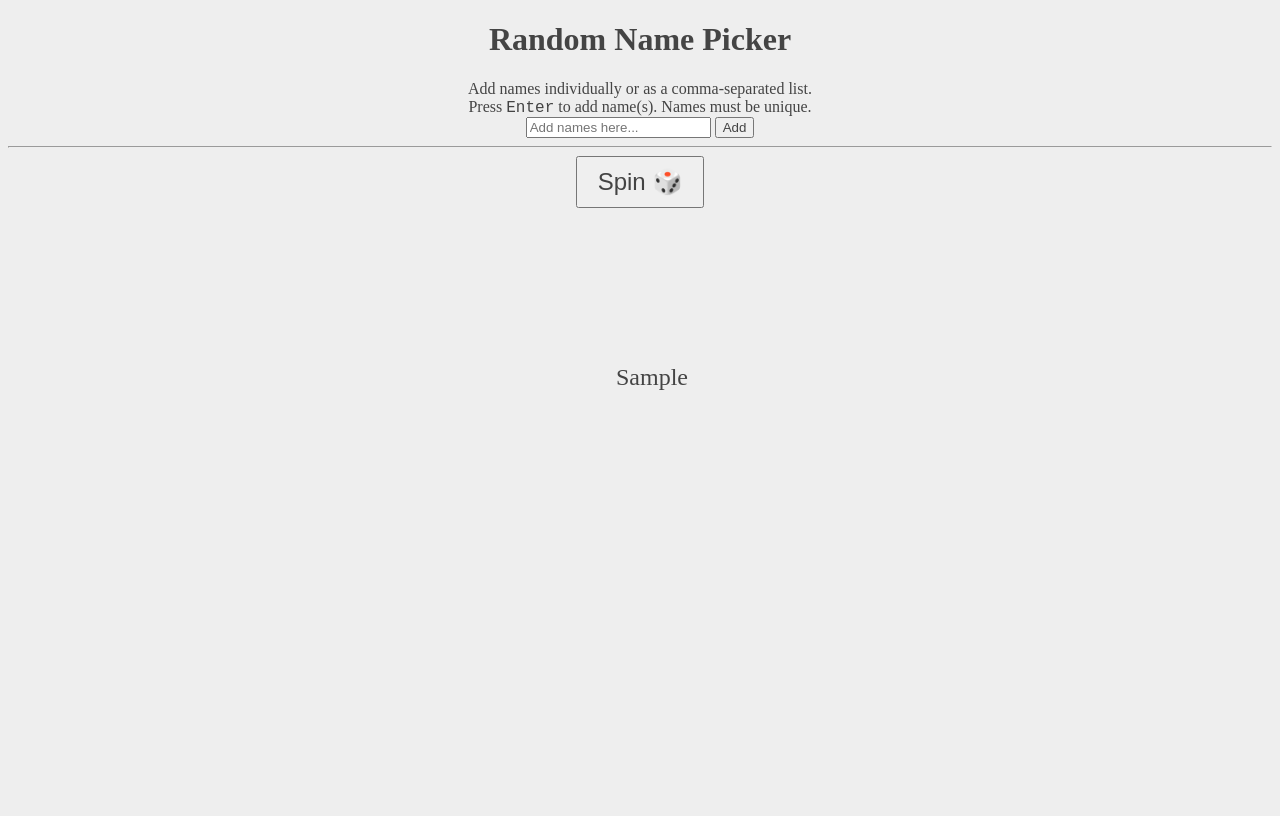
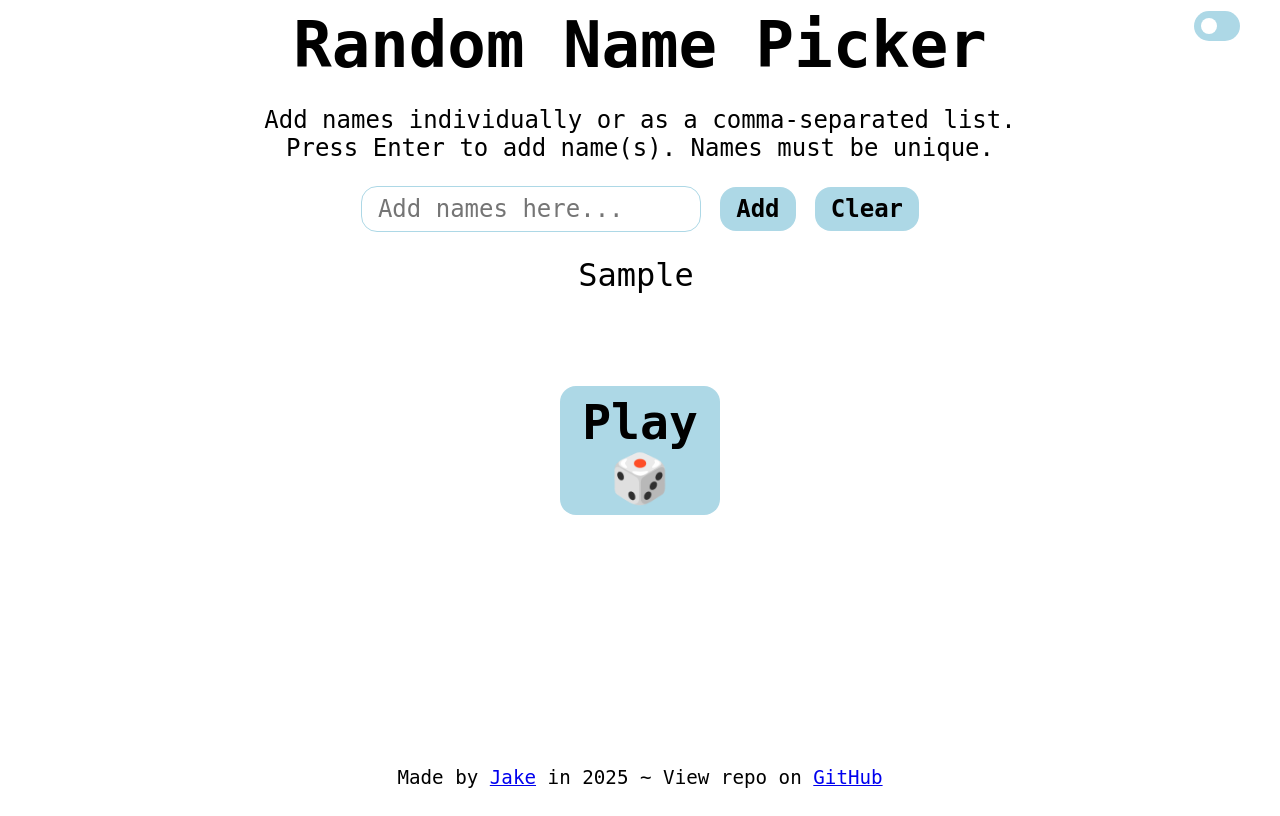
Before and after one commit to jakebeamish/random-name-picker, a website: page index.html in a window 1280 px wide. Both pictures are taken after typing "Sample" into the empty fields and a click on the button "Add". Drawn offline with Linux system fonts and the light colour scheme; a web font is replaced by a local one.

Commit message:
CSS overhaul with dark mode

```diff
--- a/index.html
+++ b/index.html
@@ -1,66 +1,18 @@
 <!doctype html>
 <html>
 	<head>
-		<style>
-			body {
-				text-align: center;
-				font-family: "Sans serif";
-				background: #eee;
-			}
-
-			h1,
-			p,
-			li,
-			label,
-			button {
-				color: #444;
-			}
-
-			p,
-			kbd {
-				font-size: 1rem;
-			}
-
-			#resultDisplay {
-				font-size: 4rem;
-				margin: 20px;
-				height: 7rem;
-			}
-
-			#spinButton {
-				font-size: 1.5rem;
-				padding: 10px 20px;
-				cursor: pointer;
-			}
-
-			.chosenName {
-				text-decoration: line-through;
-				color: gray;
-			}
-
-			#nameList {
-				list-style: none;
-				font-size: 1.5rem;
-				display: block;
-			}
-
-			#nameList li {
-				display: inline-block;
-				padding-right: 1rem;
-			}
-
-			.hidden {
-				display: none;
-			}
-		</style>
+		<link href="style.css" rel="stylesheet" />
 	</head>
 	<body>
+		<header>
+		<input class="toggle" type="checkbox" onclick="toggleTheme()">
 		<h1>Random Name Picker</h1>
+		<p>
 		<label for="nameInput"
 			>Add names individually or as a comma-separated list.<br />
 			Press <kbd>Enter</kbd> to add name(s). Names must be unique.
 		</label>
-		<br />
+		</p>
 		<input
 			type="text"
 			name="nameInput"
@@ -68,13 +20,24 @@
 			placeholder="Add names here..."
 		/>
 		<button id="addButton">Add</button>
-		<br />
-		<hr />
+		<button id="clearButton">Clear</button>
+		</header>
+		<ul id="nameList"></ul>
 		<button id="spinButton" class="hidden"></button>
 		<div id="slotMachine">
 			<p id="resultDisplay"></p>
 		</div>
-		<ul id="nameList"></ul>
+		<footer>
+			<p>Made by <a href="https://jakebeamish.com/">Jake</a> in 2025 ~ View repo on <a href="https://github.com/jakebeamish/random-name-picker">GitHub</a></p>
+		</footer>
 		<script src="script.js"></script>
+		<script>
+			const toggleTheme = () => {
+				const root = document.documentElement;
+				const newTheme =
+					root.getAttribute("data-theme") === "dark" ? "light" : "dark";
+				root.setAttribute("data-theme", newTheme);
+			};
+		</script>
 	</body>
 </html>
--- a/script.js
+++ b/script.js
@@ -43,6 +43,11 @@ class RandomSelector {
 	reset() {
 		this.remainingNames = [...this.originalNames];
 	}
+
+	clear() {
+		this.originalNames = [];
+		this.reset();
+	}
 }
 
 class SelectionAnimator {
@@ -59,10 +64,10 @@ class SelectionAnimator {
 		let index = 0;
 
 		// if there's only one name left, show it after 100ms, otherwise 2000ms
-		let timeoutLength = names.length == 1 ? 100 : 2000;
+		let timeoutLength = names.length == 1 ? 500 : 1500;
 
 		// scroll slower as fewer names remain to be chosen
-		let intervalLength = 300 / names.length;
+		let intervalLength = 700 / names.length;
 
 		const interval = setInterval(() => {
 			this.uiElements.updateDisplay(names[index % names.length]);
@@ -89,6 +94,7 @@ class UIManager {
 		// UI Elements
 		this.spinButton = document.querySelector("#spinButton");
 		this.addButton = document.querySelector("#addButton");
+		this.clearButton = document.querySelector("#clearButton");
 		this.nameInput = document.querySelector("#nameInput");
 		this.display = document.querySelector("#resultDisplay");
 		this.nameList = document.querySelector("#nameList");
@@ -99,6 +105,9 @@ class UIManager {
 		});
 		this.addButton.addEventListener("click", () => {
 			this.handleAddName();
+		});
+		this.clearButton.addEventListener("click", () => {
+			this.handleClear();
 		});
 		this.nameInput.addEventListener("keydown", (e) => {
 			if (e.key === "Enter") {
@@ -135,6 +144,12 @@ class UIManager {
 		this.updateSpinButtonText();
 	}
 
+	handleClear() {
+		this.randomSelector.clear();
+		this.updateNameList();
+		this.updateSpinButtonText();
+	}
+
 	handleSpin() {
 		if (!this.randomSelector.hasNamesRemaining()) {
 			this.randomSelector.reset();
@@ -146,7 +161,7 @@ class UIManager {
 
 		this.selectionAnimator.spin(this.randomSelector.remainingNames, () => {
 			const chosenName = this.randomSelector.chooseName();
-			this.display.textContent = `🌟 ${chosenName} 🌟`;
+			this.display.textContent = `${chosenName} 🎉`;
 			this.updateNameList();
 			this.updateSpinButtonText();
 		});
@@ -181,9 +196,9 @@ class UIManager {
 			!this.randomSelector.hasNamesRemaining() &&
 			this.randomSelector.originalNames.length > 0
 		) {
-			this.spinButton.textContent = "Reset ♻️";
+			this.spinButton.textContent = "Reset";
 		} else {
-			this.spinButton.textContent = "Spin 🎲";
+			this.spinButton.textContent = "Play 🎲";
 		}
 	}
 }
--- /dev/null
+++ b/style.css
@@ -0,0 +1,153 @@
+@import url("https://fonts.googleapis.com/css2?family=Gaegu:wght@400;700&display=swap");
+
+:root {
+	--text-color: black;
+	--bg-color: white;
+	--primary-color: lightblue;
+}
+
+:root[data-theme="dark"] {
+	--text-color: white;
+	--bg-color: black;
+	--primary-color: #3a31d8;
+}
+
+body {
+	background: var(--bg-color);
+	transition: background 0.5s;
+	text-align: center;
+	font-size: 2rem;
+	min-height: 100vh;
+	display: flex;
+	flex-direction: column;
+}
+
+footer {
+	margin-top: auto;
+}
+
+h1 {
+	width: 80%;
+	font-weight: 700;
+	margin: auto;
+}
+
+p, input, button {
+	font-size: 1.5rem;
+}
+
+button {
+	color: var(--text-color);
+	background: var(--primary-color);
+	font-weight: 700;
+	border-radius: 1rem;
+	border: none;
+	padding: 0.5rem 1rem;
+}
+
+input {
+	border-radius: 1rem;
+	padding: 0.5rem 1rem;
+	border: solid 1px var(--primary-color);
+}
+
+#spinButton:active {
+	transform: translateY(4px);
+	box-shadow: 0 4px #666;
+}
+
+body,
+input,
+button,
+kbd {
+	font-family: "Gaegu", "monospace";
+}
+
+h1,
+p,
+li,
+label {
+	color: var(--text-color);
+	transition: color 0.5s;
+}
+
+#resultDisplay {
+	font-size: 6rem;
+}
+
+#spinButton {
+	width: 10rem;
+	margin: auto;
+	font-size: 3rem;
+	/* padding: 1rem 2rem 1rem 2rem; */
+	cursor: pointer;
+}
+
+.chosenName {
+	color: gray;
+}
+
+#nameList {
+	list-style: none;
+	font-size: 1.5rem;
+	display: block;
+}
+
+#nameList li {
+	font-size: 2rem;
+	display: inline-block;
+	padding-right: 3rem;
+}
+
+.hidden {
+	display: none;
+}
+
+footer p {
+	font-size: 1.2rem;
+}
+
+/* Theme toggle */
+
+.toggle {
+	appearance: none;
+	float: right;
+	margin-right: 2rem;
+	/* position: relative; */
+	display: inline-block;
+	box-sizing: content-box;
+	width: 2rem;
+	height: 1rem;
+	padding: 0.3em;
+	border: none;
+	cursor: pointer;
+	border-radius: 1.5em;
+	overflow: hidden;
+	background-color: var(--primary-color);
+	transition: background ease 0.3s;
+}
+
+.toggle:before {
+	content: "";
+	display: block;
+	position: absolute;
+	z-index: 2;
+	width: 1rem;
+	height: 1rem;
+	font-family: system-ui;
+	font-size: 1em;
+	line-height: 2em;
+	word-spacing: 2em;
+	white-space: nowrap;
+	background: var(--bg-color);
+	border-radius: 1.5em;
+	transition: transform cubic-bezier(0.3, 1, 0.7, 1) 0.4s;
+}
+
+/* .toggle:checked { */
+/* 	background-color: #4cd964; */
+/* } */
+
+.toggle:checked:before {
+	transform: translateX(1rem);
+}
```
